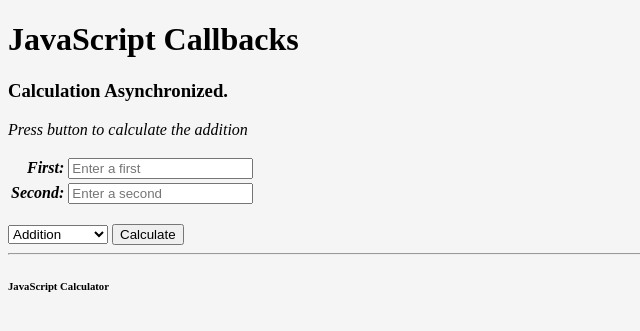
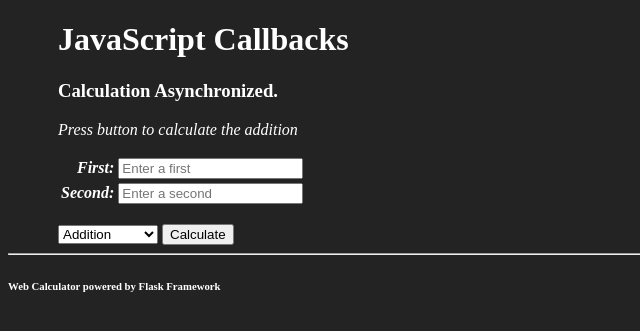
Before and after one commit to ArnieFonseca/Python, a Flask app: page / in a window 1280 px wide. Shown: the top 331 px of the page, without its empty margins (0-640 px from the left). Run offline with Flask 2, Linux system fonts and the light colour scheme.

Commit message:
Project re-structure

```diff
--- /dev/null
+++ b/run.py
@@ -0,0 +1,14 @@
+from webcalc import app
+from typing import Final
+
+PORT_NUMBER:Final = 5555
+HOST:Final = 'localhost'
+
+
+if __name__ == "__main__":
+  print('******************************************')
+  print('=========================================*')
+  print()
+  print(f'Running in {HOST} on port:{PORT_NUMBER}\n')
+
+  app.run(debug=True, host=HOST, port=PORT_NUMBER)
--- a/templates/index.html
+++ /dev/null
@@ -1,54 +0,0 @@
-<!DOCTYPE html>
-<html>
-
-<head>
-    <title>Callback Demo</title>
-
-    <link rel="stylesheet" href="../static/css/site.css">
-
-</head>
-
-<body>
-
-    <header>
-        <h1>JavaScript Callbacks</h1>
-
-        <h3>Calculation Asynchronized.</h3>
-    </header>
-
-    <main>
-        <p id="result">Press button to calculate the addition</p>
-
-        <table>
-            <tr>
-                <td class="literals"><label> First:</label></td>
-                <td><input id="first" type="text" maxlength="5" placeholder="Enter a first" /></td>
-            </tr>
-            <tr>
-                <td class="literals"><label>Second:</label></td>
-                <td><input id="second" type="text" maxlength="5" placeholder="Enter a second" /></td>
-            </tr>
-        </table>
-
-        <!-- Dropdown option for the calculation -->
-        <select id="cboOperation">
-        </select>
-
-        <!-- Button and image for the asynchronized call -->
-        <button id="btn">Calculate</button>
-        <img id="imgLoader" src="../static/images/circles-menu-1.gif">
-
-    </main>
-
-    <footer>
-
-        <hr>
-        <h6>JavaScript Calculator</h6>
-        <script src="../static/js/callback-constant.js"></script>
-        <script src='../static/js/callback.js'></script>
-
-    </footer>
-
-</body>
-
-</html>
--- /dev/null
+++ b/webcalc/__init__.py
@@ -0,0 +1,4 @@
+from flask import Flask
+app = Flask(__name__)
+
+from webcalc.routes import *
--- a/appController.py
+++ b/webcalc/routes.py
@@ -1,14 +1,9 @@
-from logging import DEBUG
-from flask import Flask, render_template, request
-from waitress import serve
-from static.modules.operation import performCalc
-from typing import Final
-
+from webcalc import app
+from flask import request, render_template
+from webcalc.modules.operation import performCalc
 import json
 
 JSON_RESPONSE = str
-
-app = Flask(__name__)
 
 #-----------------------------------------
 # Web API for Get Operations
@@ -66,21 +61,3 @@ def index():
 
     # Display default page
     return render_template('index.html')
-
-
-PORT_NUMBER:Final = 5555
-PROD:Final  = 'PROD'
-TEST:Final  = 'TEST'
-
-MODE:Final  = TEST
-
-if __name__ == "__main__":
-  print('******************************************')
-  print('=========================================*')
-  print()
-  print(f'Running in {MODE} on port:{PORT_NUMBER}\n')
-
-  if MODE == PROD:
-    serve(app, host='0.0.0.0', port=PORT_NUMBER)
-  else:
-    app.run(debug=True, port=PORT_NUMBER)
--- a/static/css/site.css
+++ b/webcalc/static/css/site.css
@@ -1,7 +1,13 @@
 
 body {
-    background-color: whitesmoke;
+    background-color: rgb(35, 35, 35);
+    color: white;
 }
+
+#container {
+    margin-left: 50px;
+}
+
 #result {
     font-style: italic;
 }
--- /dev/null
+++ b/webcalc/templates/index.html
@@ -0,0 +1,29 @@
+{% extends "layout.html" %}
+
+{% block title %}
+Web Calculator
+{% endblock%}
+
+{% block content%}
+<p id="result">Press button to calculate the addition</p>
+
+<table>
+    <tr>
+        <td class="literals"><label> First:</label></td>
+        <td><input id="first" type="text" maxlength="5" placeholder="Enter a first" /></td>
+    </tr>
+    <tr>
+        <td class="literals"><label>Second:</label></td>
+        <td><input id="second" type="text" maxlength="5" placeholder="Enter a second" /></td>
+    </tr>
+</table>
+
+<!-- Dropdown option for the calculation -->
+<select id="cboOperation">
+</select>
+
+<!-- Button and image for the asynchronized call -->
+<button id="btn">Calculate</button>
+<img id="imgLoader" src="../static/images/circles-menu-1.gif">
+
+{% endblock%}
--- /dev/null
+++ b/webcalc/templates/layout.html
@@ -0,0 +1,41 @@
+<!DOCTYPE html>
+<html>
+
+<head>
+    <title>{% block title%} {% endblock %}</title>
+
+    <link rel="stylesheet" href="../static/css/site.css">
+    <link rel="shortcut icon" href="../static/images/favicon.ico" type="image/x-icon">
+</head>
+
+<body>
+
+    <div id="container">
+
+        <header>
+            <h1>JavaScript Callbacks</h1>
+
+            <h3>Calculation Asynchronized.</h3>
+        </header>
+
+        <main>
+
+            {% block content%}
+            {% endblock%}
+
+        </main>
+
+    </div>
+
+    <footer>
+
+        <hr>
+        <h6>Web Calculator powered by Flask Framework</h6>
+        <script src="../static/js/index-constant.js"></script>
+        <script src='../static/js/index.js'></script>
+
+    </footer>
+
+</body>
+
+</html>
```
Also changed, not shown: webcalc/modules/operation.py (renamed from static/modules/operation.py), webcalc/static/images/circles-menu-1.gif (renamed from static/images/circles-menu-1.gif), webcalc/static/images/favicon.ico (renamed from favicon.ico), webcalc/static/js/index-constant.js (renamed from static/js/callback-constant.js), webcalc/static/js/index.js (renamed from static/js/callback.js).
